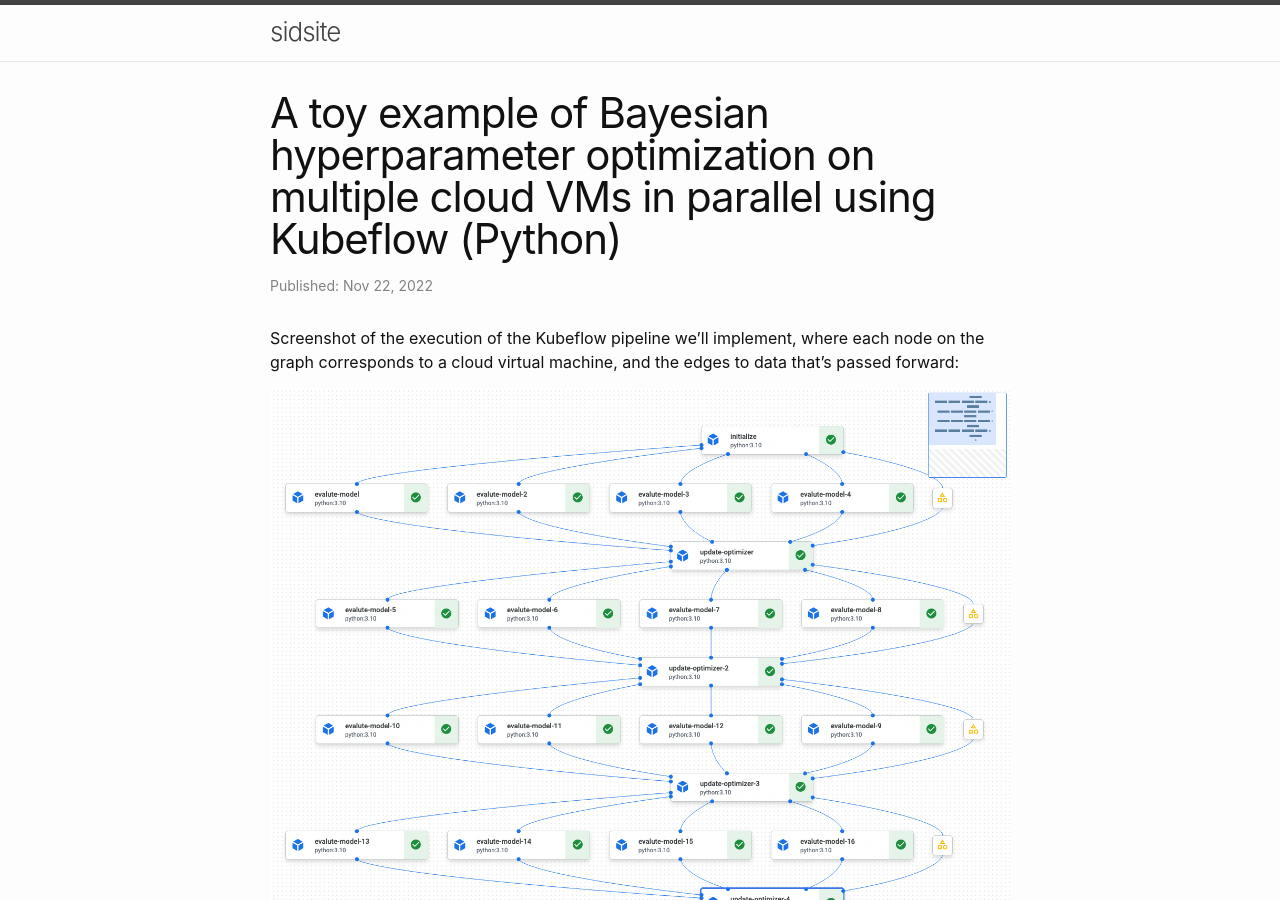
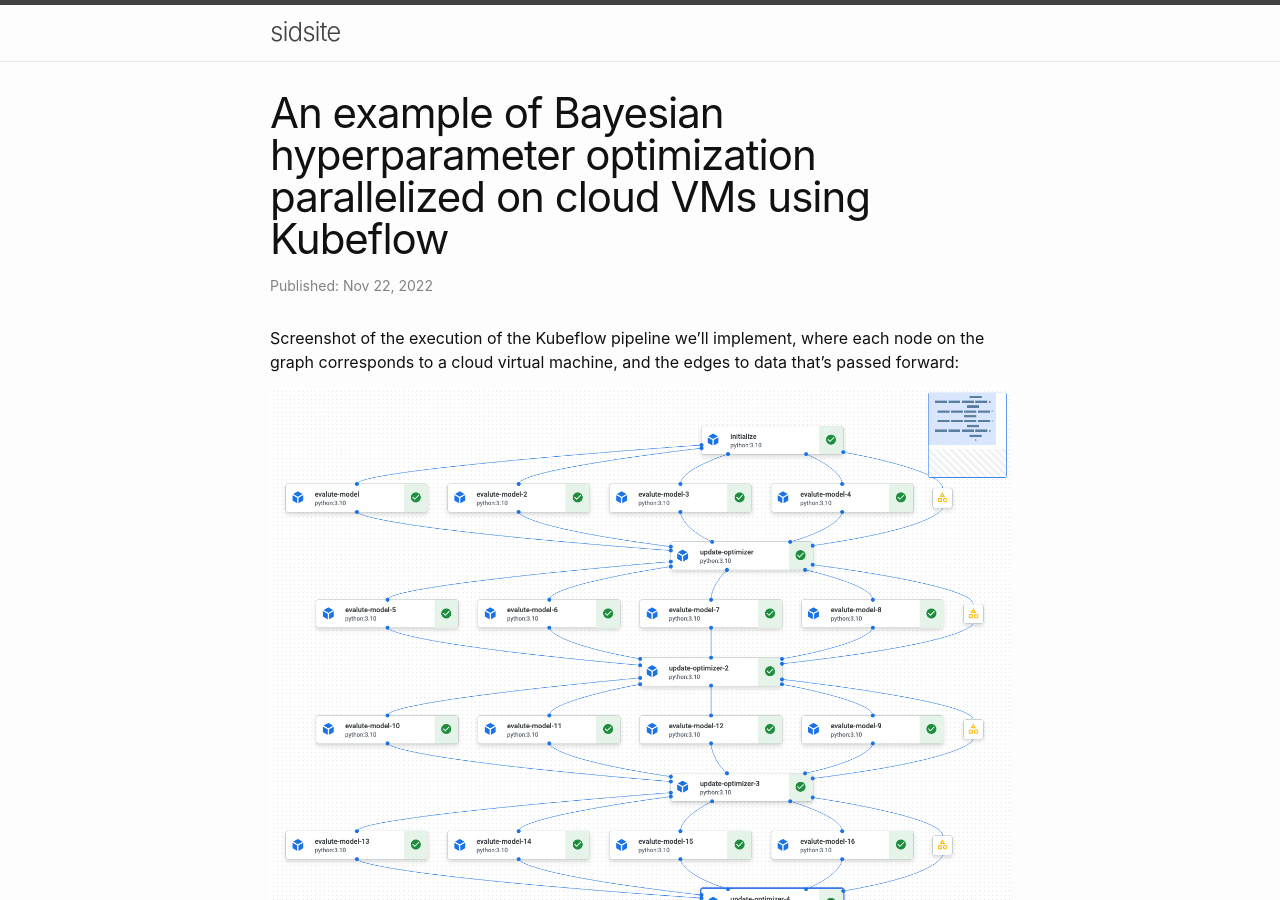
Before and after one commit to sradc/sradc.github.io, a Jekyll site: the page built from _posts/2022-11-22-kubeflow-hyperparam-opt.md, in a window 1280 px wide and 900 px high. Built offline with Jekyll 4.4.1, drawn with Linux system fonts in a browser that asks for light colours; comment, search, counter and statistics services are not loaded.

Commit message:
updated title

```diff
--- a/_posts/2022-11-22-kubeflow-hyperparam-opt.md
+++ b/_posts/2022-11-22-kubeflow-hyperparam-opt.md
@@ -1,6 +1,6 @@
 ---
 layout: post
-title:  "A toy example of Bayesian hyperparameter optimization on multiple cloud VMs in parallel using Kubeflow (Python)"
+title:  "An example of Bayesian hyperparameter optimization parallelized on cloud VMs using Kubeflow"
 date:   2022-11-22 00:00:00 +0000
 date_edited:
 categories:
```
